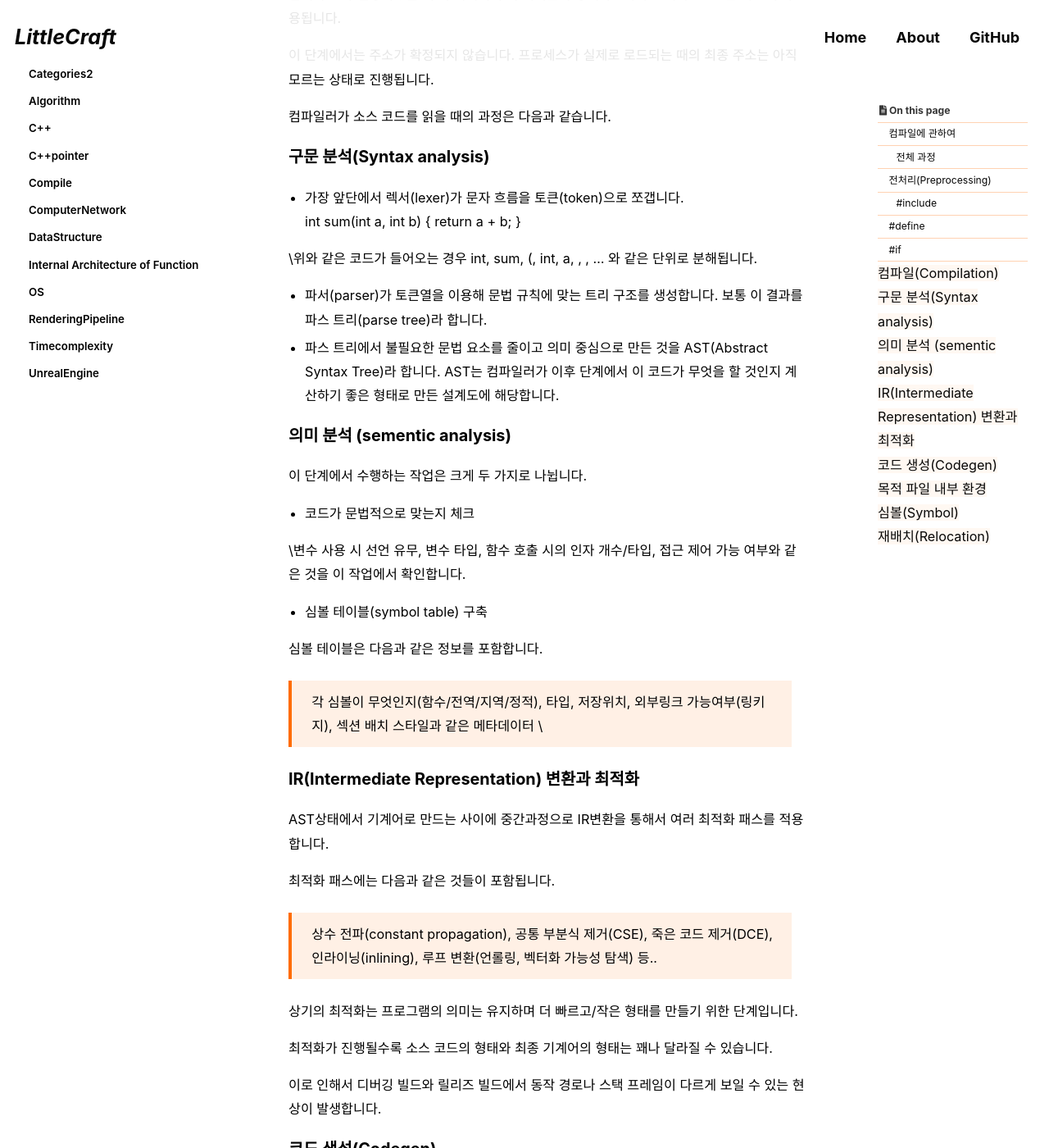
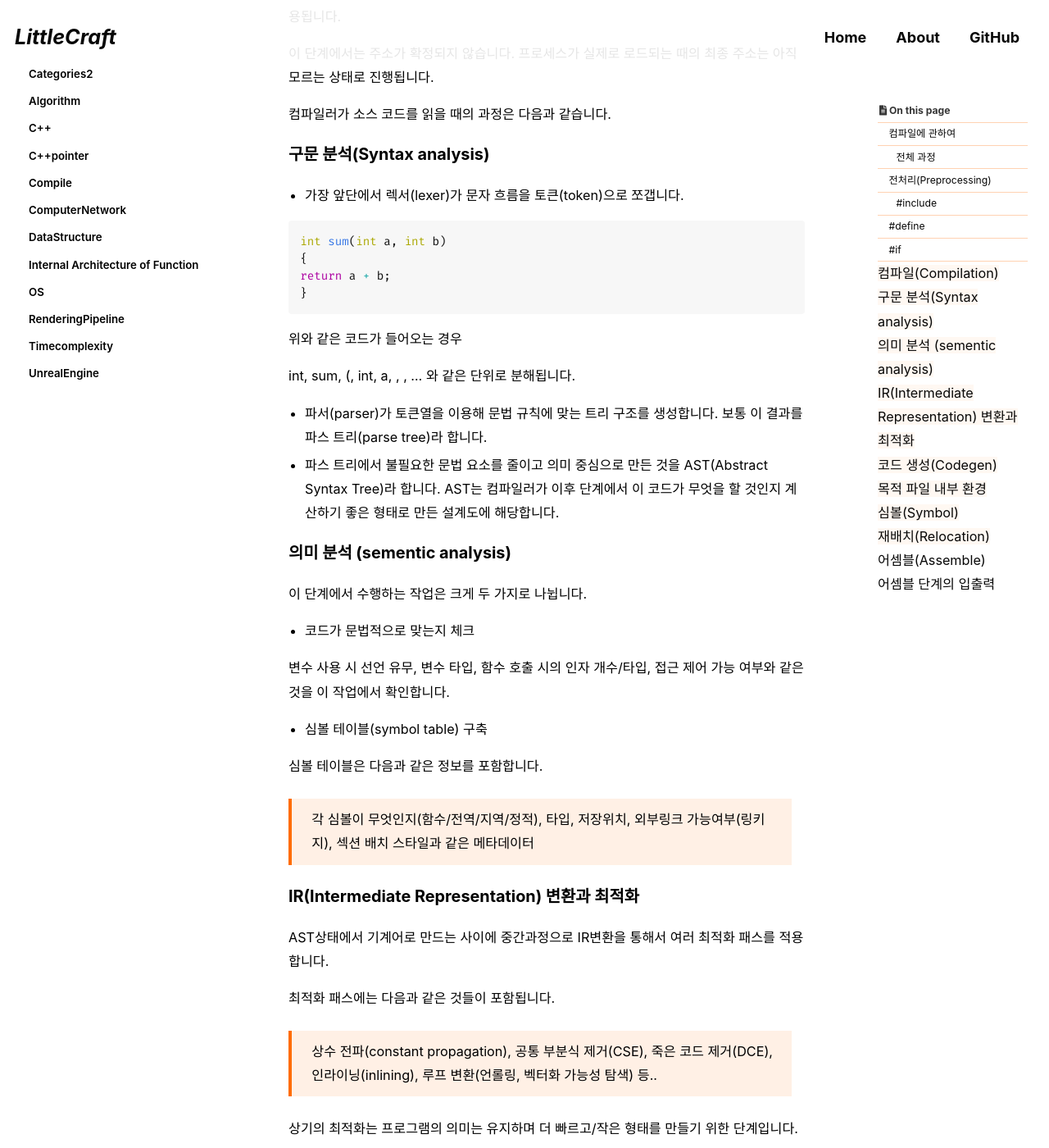
Before and after one commit to ElveCity/ElveCity.github.io, a Jekyll site: the page built from _posts/2025-12-19-compile(Preprocessing ~ assemble).md, in a window 1280 px wide and 1400 px high, scrolled down 2092 px. Shown: the whole window at 82% size. Built offline with Jekyll 4.4.1, drawn with Linux system fonts in a browser that asks for light colours; cached includes are drawn as plain includes; some web fonts are replaced; comment, search, counter and statistics services are not loaded; some of the changed text lies outside the part shown.

Commit message:
WIP : theory v.0.2

````diff
--- a/_posts/2025-12-19-compile.md
+++ b/_posts/2025-12-19-compile(Preprocessing ~ assemble).md
@@ -33,9 +33,15 @@ last_modified_at: 2025-12-24
 
 해당 파일의 내용을 현재 위치에 그대로 복사해서 붙여 넣는 것을 의미합니다.
 
-> \#include "NewHeader.h
+```c++
+#include "NewHeader.h
+```
+
 이는 다음과 같습니다.
-> NewHeader.h의 전체 내용 텍스트
+
+```c++
+NewHeader.h의 전체 내용 텍스트
+```
 
 같은 헤더를 여러 번 include시 그 내용도 여러번 복사되며
 이를 막기 위해 incldue guard(매크로 기반, 표준C++)와 #pragma once(파일 단위 기반, 비표준이나 거의 지원)를 사용합니다.
@@ -43,11 +49,16 @@ last_modified_at: 2025-12-24
 #### #define
 
 선언이 아닌 치환규칙입니다.
-> \#define SIZE 10
+
+```c++
+#define SIZE 10
+```
 
 이의 전처리 결과는 다음과 같습니다.
 
-> int arr[SIZE]; // int arr[10];
+```c++
+int arr[SIZE]; // int arr[10];
+```
 
 SIZE라는 토큰을 10이라는 문자열로 치환하라는 규칙입니다.
 
@@ -55,16 +66,20 @@ SIZE라는 토큰을 10이라는 문자열로 치환하라는 규칙입니다.
 
 전처리 시점에서 소스 코드의 일부를 존재하지 않게 만들거나 포함시키는 조건부 컴파일에 해당합니다.
 
-	#if DEBUG
-		Log();
-	#endif
+```c++
+#if DEBUG
+	Log();
+#endif
+```
 
 위와 같은 코드에서 DEBUG가 정의되어 있지 않은 경우 전처리 결과로 아무것도 없는 상태가 나옵니다.
 
-	#if (debug)
-	{
-		Log();
-	}
+```c++
+#if (debug)
+{
+	Log();
+}
+```
 
 위 코드에서 debug == false가 나오는 경우 실행만 불가능한 상태로 분기 명령, 명령 캐시 사용, 코드 크기 증가와도 같은
 비용은 그대로 존재하게 됩니다.
@@ -85,13 +100,16 @@ SIZE라는 토큰을 10이라는 문자열로 치환하라는 규칙입니다.
 
 - 가장 앞단에서 렉서(lexer)가 문자 흐름을 토큰(token)으로 쪼갭니다.
 
-	int sum(int a, int b)
-	{
-	return a + b;
-	}
+```c++
+int sum(int a, int b)
+{
+return a + b;
+}
+```
 
-\위와 같은 코드가 들어오는 경우
-	int, sum, (, int, a, , , ... 와 같은 단위로 분해됩니다.
+위와 같은 코드가 들어오는 경우
+
+int, sum, (, int, a, , , ... 와 같은 단위로 분해됩니다.
 
 - 파서(parser)가 토큰열을 이용해 문법 규칙에 맞는 트리 구조를 생성합니다.
    보통 이 결과를 파스 트리(parse tree)라 합니다.
@@ -105,14 +123,13 @@ SIZE라는 토큰을 10이라는 문자열로 치환하라는 규칙입니다.
 
 - 코드가 문법적으로 맞는지 체크
 
-\변수 사용 시 선언 유무, 변수 타입, 함수 호출 시의 인자 개수/타입, 접근 제어 가능 여부와 같은 것을 이 작업에서 확인합니다.
+변수 사용 시 선언 유무, 변수 타입, 함수 호출 시의 인자 개수/타입, 접근 제어 가능 여부와 같은 것을 이 작업에서 확인합니다.
 
 - 심볼 테이블(symbol table) 구축
 
 심볼 테이블은 다음과 같은 정보를 포함합니다.
 
 > 각 심볼이 무엇인지(함수/전역/지역/정적), 타입, 저장위치, 외부링크 가능여부(링키지), 섹션 배치 스타일과 같은 메타데이터
-\
 
 ### IR(Intermediate Representation) 변환과 최적화
 
@@ -192,7 +209,38 @@ x86-64에서 어떤 외부 함수로 call을 건다고 할 때, 명령 인코딩
 링커는 여러 목적 파일과 라이브러리를 한데 모으면서 각 섹션의 최종 배치 주소를 결정하고, 심볼의 최종 주소를 계산한 뒤,
 relocation 테이블을 보며 해당 위치의 기계어 값을 정확한 값으로 패치하여 완전히 주소가 확정된 실행 코드가 결과로 나오게 됩니다.
 
-> 정리
+> 컴파일(Compilation)까지의 정리
 
 소스의 목적 파일로의 변경을 진행하면서 문법/의미 검증, IR 기반 최적화, 기계어 조각과 섹션 구성, 링크 단계를 고려한 심볼 테이블, relocation정보의 구성이
 컴파일 단계의 주요 처리 내용에 해당합니다.
+
+## 어셈블(Assemble)
+
+컴파일러가 만든 어셈블리(.s)를 기계어 오브젝트(.o , .obj)로 변환하는 일련의 과정입니다.
+
+이를 통해서 텍스트 형태의 ISA(명령어 집합)표현이 실제 CPU가 실행하는 바이트열로 바뀌어 표현됩니다.
+
+### 어셈블 단계의 입출력
+
+- 대표적인 입력
+
+GNU(gcc / clang) 계열
+
+```c++
+gcc -S main.c
+```
+
+GNU 계열의 입력에서는 컴파일러 백엔드가 어셈블 단계로 넘어가기 전에 어셈블리 코드를 생성하며
+\-S 옵션은 이 결과를 .s 파일로 저장하고 이후 어셈블 단계를 수행하지 않습니다.
+
+file.s (AT&T 또는 intel 문법 어셈블러)
+
+MSVC(cl.exe) 계열 : 컴파일러가 내부적으로 어셈블을 거치나 옵션에 따라서 .asm을
+
+```c++
+c1 / FA main.cpp
+```
+
+
+어셈블러 과정
+어셈블 단계에서 발생할 수 있는 이슈와 신경써야할 부분
````
Also changed, not shown: other parts of _posts/2025-12-19-compile(Preprocessing ~ assemble).md (+1 -1 lines).
